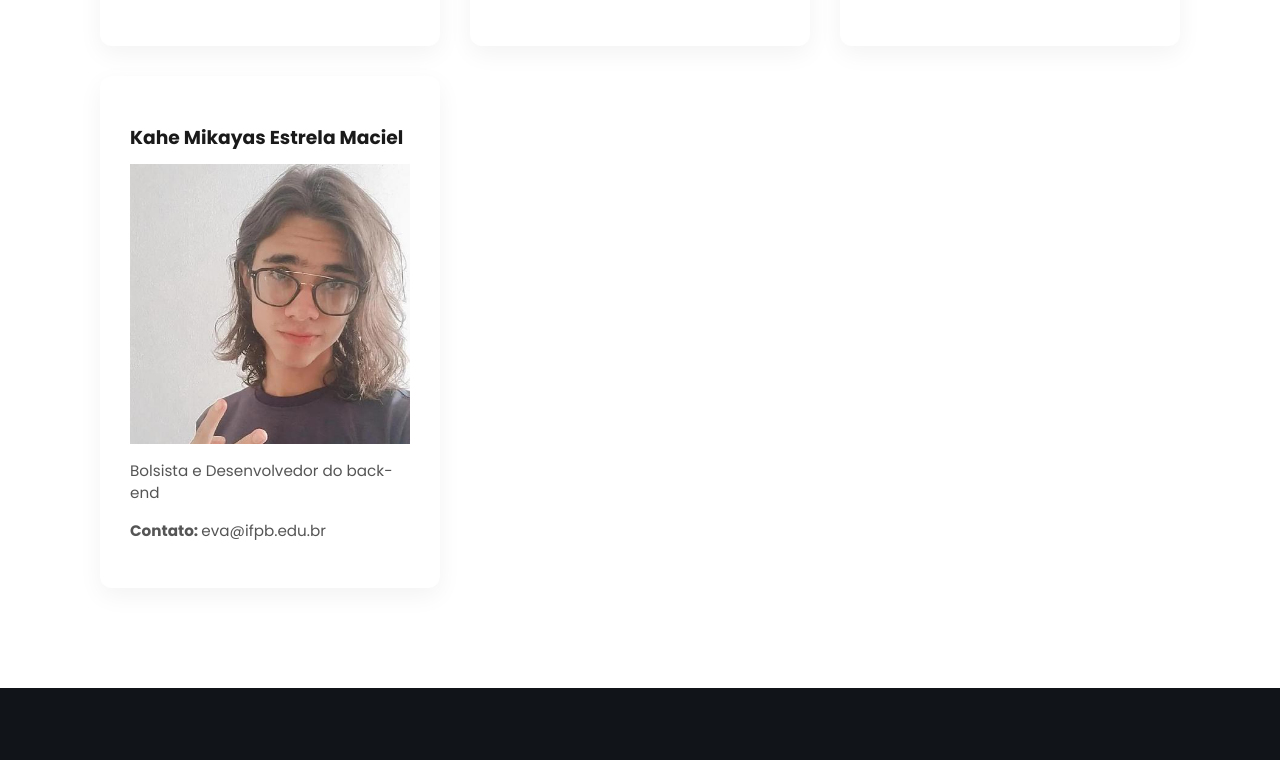
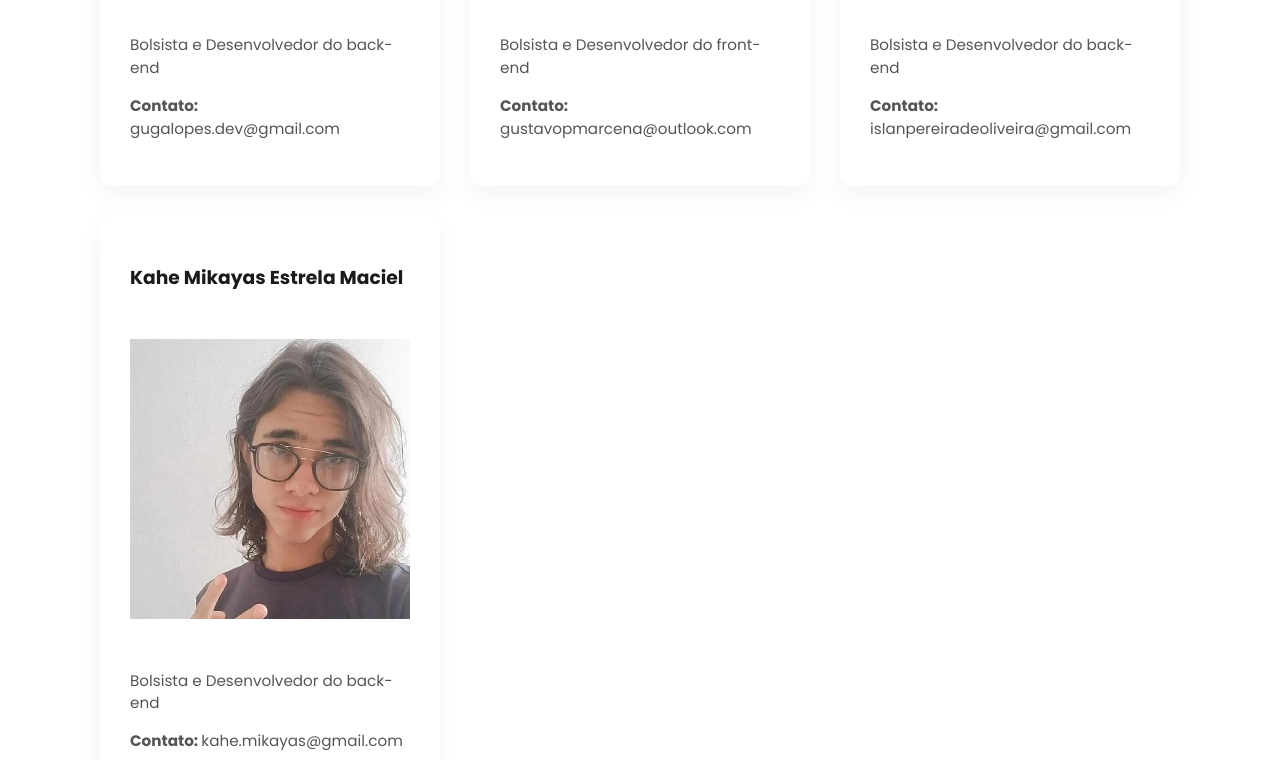
Before and after one commit to Projeto-FAPESQ/front-end-react, a React (Vite) app in the folder ccd/: page /about in a window 1280 px wide. Shown: the part 1358-2118 px from the top of the page. Built offline with nearby package versions, Linux system fonts and the light colour scheme.

Commit message:
feat: add metric 3 and minor changes

```diff
--- a/ccd/src/components/team-card/TeamCard.tsx
+++ b/ccd/src/components/team-card/TeamCard.tsx
@@ -11,7 +11,10 @@ export default function TeamCard({title, text, img, contact} : cardProps) {
     return(
         <div className="team-card">
             <h3>{title}</h3>
-            <img src={img}/>
+            <div className='img-container'>
+               <img src={img}/>
+            </div>
+
             <p>{text}</p>
             <p><strong>Contato: </strong>{contact}</p>
         </div>
--- a/ccd/src/components/team-card/teamCard.css
+++ b/ccd/src/components/team-card/teamCard.css
@@ -6,12 +6,18 @@
   transition: transform 0.3s ease, box-shadow 0.3s ease;
 }
 
-.team-card img {
+.img-container {
+  height: 350px;
+  display: flex;
+  justify-content: center;
+}
+
+.img-container img {
   width: 100%;
   height: auto;
   max-width: 100%;
   display: block;
-  object-fit: cover;
+  object-fit: contain;
 }
 
 .team-card:hover {
--- a/ccd/src/data/dadosODS.ts
+++ b/ccd/src/data/dadosODS.ts
@@ -238,6 +238,7 @@ export const DADOS_ODS = [
           { ano: 2022, valor: 0 }, { ano: 2023, valor: 0 }
         ]
       },
+
       {
         municipio: "Monte Horebe",
         dados: [
@@ -256,6 +257,56 @@ export const DADOS_ODS = [
       }
     ]
   },
+  {
+    id: "11.3",
+    titulo: "Frequência de audiências públicas para discussão das leis orçamentárias",
+    descricao: "Aumentar a urbanização inclusiva e sustentável, e a capacidade para o planejamento e a gestão participativa, integrada e sustentável dos assentamentos humanos, em todos os países. ",
+    tipo: "numerico",
+    historico: [
+        {
+        municipio: "Patos",
+        dados: [
+          { ano: 2016, valor: 3 }, { ano: 2017, valor: 4 }, { ano: 2018, valor: 3 },
+          { ano: 2019, valor: 3 }, { ano: 2020, valor: 2 }, { ano: 2021, valor: 4 },
+          { ano: 2022, valor: 4 }, { ano: 2023, valor: 4 }
+        ]
+      },
+      {
+        municipio: "Cajazeiras",
+        dados: [
+          { ano: 2016, valor: 3 }, { ano: 2017, valor: 4 }, { ano: 2018, valor: 3 },
+          { ano: 2019, valor: 3 }, { ano: 2020, valor: 3 }, { ano: 2021, valor: 4 },
+          { ano: 2022, valor: 3 }, { ano: 2023, valor: 3 }
+        ]
+      },
+      {
+        municipio: "Pombal",
+        dados: [
+          { ano: 2016, valor: 2 }, { ano: 2017, valor: 3 }, { ano: 2018, valor: 2 },
+          { ano: 2019, valor: 2 }, { ano: 2020, valor: 2 }, { ano: 2021, valor: 3 },
+          { ano: 2022, valor: 2 }, { ano: 2023, valor: 2 }
+        ]
+      },
+
+      {
+        municipio: "Monte Horebe",
+        dados: [
+          { ano: 2016, valor: 3 }, { ano: 2017, valor: 5 }, { ano: 2018, valor: 4 },
+          { ano: 2019, valor: 4 }, { ano: 2020, valor: 2 }, { ano: 2021, valor: 5 },
+          { ano: 2022, valor: 4 }, { ano: 2023, valor: 4 }
+        ]
+      },
+      {
+        municipio: "Sousa",
+        dados: [
+          { ano: 2016, valor: 3 }, { ano: 2017, valor: 4 }, { ano: 2018, valor: 3 },
+          { ano: 2019, valor: 3 }, { ano: 2020, valor: 2 }, { ano: 2021, valor: 4 },
+          { ano: 2022, valor: 3 }, { ano: 2023, valor: 3 }
+        ]
+      }
+    ]
+  },
+
   {
     id: "11.4",
     titulo: "Patrimônio Cultural e Natural ",
--- a/ccd/src/pages/about/About.tsx
+++ b/ccd/src/pages/about/About.tsx
@@ -35,25 +35,25 @@ export default function About() {
       nome: "Gustavo Lopes Lemos",
       imagem: lopes,
       descricao: "Bolsista e Desenvolvedor do back-end",
-      contato: "loopisjr@gmail.com",
+      contato: "gugalopes.dev@gmail.com",
     },
     {
       nome: "Gustavo P. Marcena da Cruz",
       imagem: gustavo,
       descricao: "Bolsista e Desenvolvedor do front-end",
-      contato: "eva@ifpb.edu.br",
+      contato: "gustavopmarcena@outlook.com",
     },
     {
       nome: "Islan Pereira de Oliveira",
       imagem: islan,
       descricao: "Bolsista e Desenvolvedor do back-end",
-      contato: "alecvan.franca@ifpb.edu.br",
+      contato: "islanpereiradeoliveira@gmail.com",
     },
     {
       nome: "Kahe Mikayas Estrela Maciel",
       imagem: kahe,
       descricao: "Bolsista e Desenvolvedor do back-end",
-      contato: "eva@ifpb.edu.br",
+      contato: "kahe.mikayas@gmail.com",
     },
   ];
 
--- a/ccd/src/pages/home/Home.tsx
+++ b/ccd/src/pages/home/Home.tsx
@@ -31,7 +31,7 @@ export default function Home() {
       });
 
       setFade(false);
-    }, 1000);
+    }, 2000);
   }, 8000);
 
   return () => clearInterval(interval);
--- a/ccd/src/pages/home/home.css
+++ b/ccd/src/pages/home/home.css
@@ -24,7 +24,7 @@
 }
 
 .overlay.fade-out-overlay {
-  background: rgba(0, 0, 0, 0.85);
+  background: rgba(0, 0, 0, 1);
 }
 
 .hero {
--- a/ccd/src/pages/metrics/Metrics.tsx
+++ b/ccd/src/pages/metrics/Metrics.tsx
@@ -157,7 +157,7 @@ export default function Metrics() {
                     strokeDasharray="5 5"
                     label={{
                       position: 'insideTopRight',
-                      value: `Média: ${Number.isInteger(mediaAnoAtual) ? mediaAnoAtual : mediaAnoAtual.toFixed(2)}`,
+                      //value: `Média: ${Number.isInteger(mediaAnoAtual) ? mediaAnoAtual : mediaAnoAtual.toFixed(2)}`,
                       fill: '#ef4444',
                       fontSize: 13,
                       fontWeight: 'bold'
@@ -166,8 +166,10 @@ export default function Metrics() {
                 )}
 
                 <Bar dataKey="valor" fill="#3b82f6" barSize={30} name={unidade || "Valor"} />
+                <Bar dataKey="Média geral" fill="#ef4444"></Bar>
               </BarChart>
             </ResponsiveContainer>
+                <h3 className="result">Média dos municípios: {Number.isInteger(mediaAnoAtual) ? mediaAnoAtual : mediaAnoAtual.toFixed(2)}</h3>
           </div>
 
           <div className="chart-container">
--- a/ccd/src/pages/metrics/metrics.css
+++ b/ccd/src/pages/metrics/metrics.css
@@ -52,6 +52,9 @@ select {
   width: 100%;
 }
 
+.result {
+  text-align: center;
+}
 
 @media (max-width: 768px) {
    .metrics-container {
```
Also changed, not shown: 1 other file (tests, documents, lock files or other folders).
